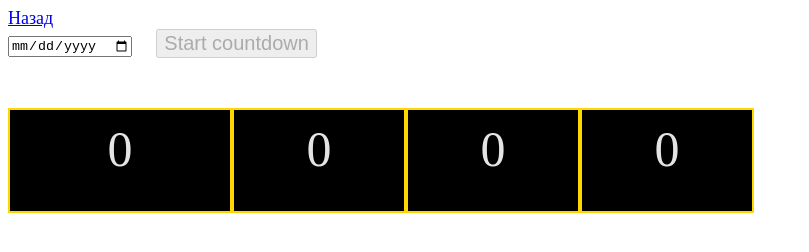
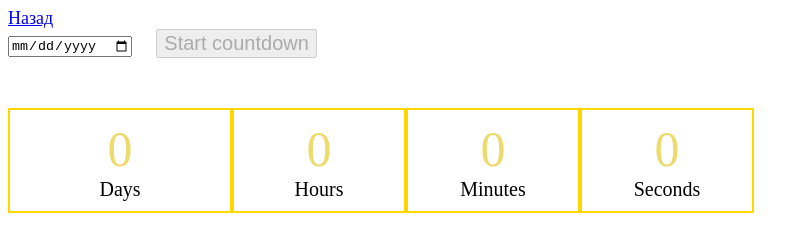
Before and after one commit to Ishidzuka/goit-js-hw-11, a website built with Parcel: page src/timer.html in a window 1280 px wide. Shown: the whole page, without its empty margins (0-809 px from the left). Built offline with nearby package versions, Linux system fonts and the light colour scheme; some packages are replaced by stand-ins of ours.

Commit message:
timer styles

```diff
--- a/src/timer.html
+++ b/src/timer.html
@@ -16,23 +16,23 @@
 
         <div class="timer" style="display: flex; margin-top: 50px;">
             <div class="field"
-                style="display: flex; flex-direction: column; align-items: center; background-color: rgb(0, 0, 0); padding: 10px; border: 2px solid gold; min-width: 200px">
-                <span class="value" data-days style="font-size: 50px; color: rgb(228, 228, 228)">0</span>
+                style="display: flex; flex-direction: column; align-items: center; background-color: rgb(255, 255, 255); padding: 10px; border: 2px solid gold; min-width: 200px">
+                <span class="value" data-days style="font-size: 50px; color: rgb(238, 219, 110)">0</span>
                 <span class="label" style="font-size: 20px; color: rgb(0, 0, 0)">Days</span>
             </div>
             <div class="field"
-                style="display: flex; flex-direction: column; align-items: center; background-color: rgb(0, 0, 0); padding: 10px; border: 2px solid gold; min-width: 150px">
-                <span class="value" data-hours style="font-size: 50px; color: rgb(228, 228, 228)">0</span>
+                style="display: flex; flex-direction: column; align-items: center; background-color: rgb(255, 255, 255); padding: 10px; border: 2px solid gold; min-width: 150px">
+                <span class="value" data-hours style="font-size: 50px; color: rgb(238, 219, 110)">0</span>
                 <span class="label" style="font-size: 20px; color: rgb(0, 0, 0)">Hours</span>
             </div>
             <div class="field"
-                style="display: flex; flex-direction: column; align-items: center; background-color: rgb(0, 0, 0); padding: 10px; border: 2px solid gold; min-width: 150px">
-                <span class="value" data-minutes style="font-size: 50px; color: rgb(228, 228, 228)">0</span>
+                style="display: flex; flex-direction: column; align-items: center; background-color: rgb(255, 255, 255); padding: 10px; border: 2px solid gold; min-width: 150px">
+                <span class="value" data-minutes style="font-size: 50px; color: rgb(238, 219, 110)">0</span>
                 <span class="label" style="font-size: 20px; color: rgb(0, 0, 0)">Minutes</span>
             </div>
             <div class="field"
-                style="display: flex; flex-direction: column; align-items: center; background-color: rgb(0, 0, 0); padding: 10px; border: 2px solid gold; min-width: 150px">
-                <span class="value" data-seconds style="font-size: 50px; color: rgb(228, 228, 228)">0</span>
+                style="display: flex; flex-direction: column; align-items: center; background-color: rgb(255, 255, 255); padding: 10px; border: 2px solid gold; min-width: 150px">
+                <span class="value" data-seconds style="font-size: 50px; color: rgb(238, 219, 110)">0</span>
                 <span class="label" style="font-size: 20px; color: rgb(0, 0, 0)">Seconds</span>
             </div>
         </div>
```
